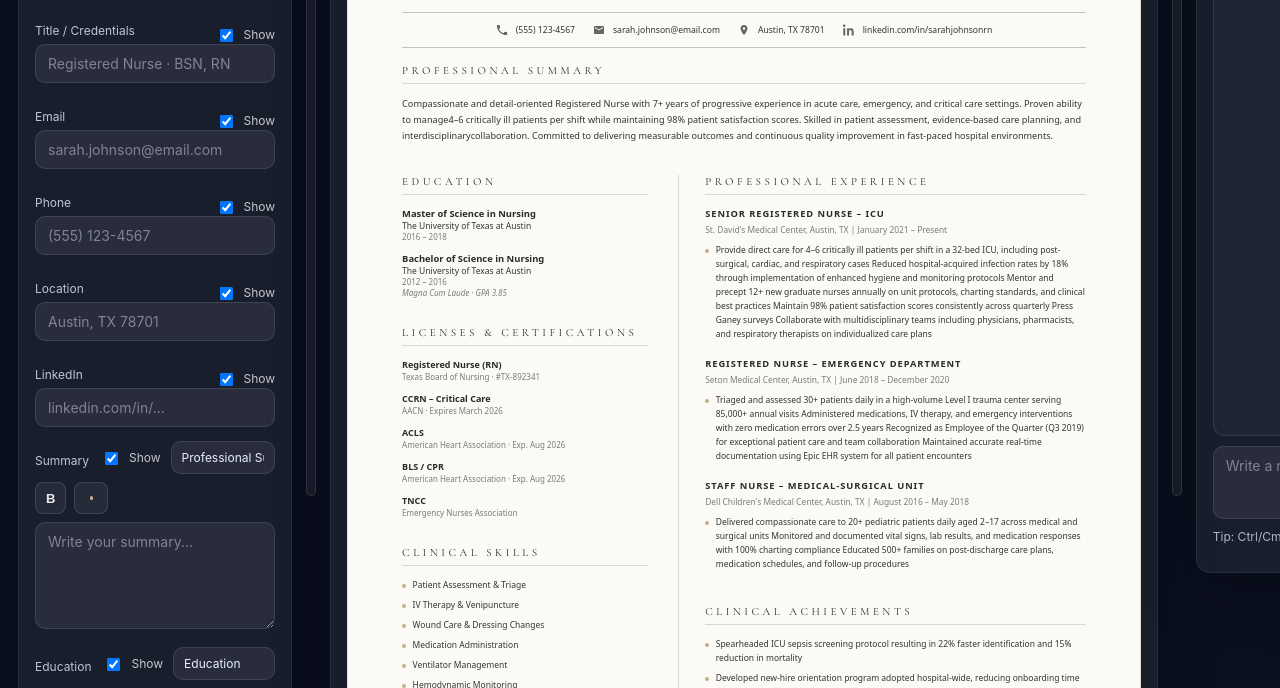
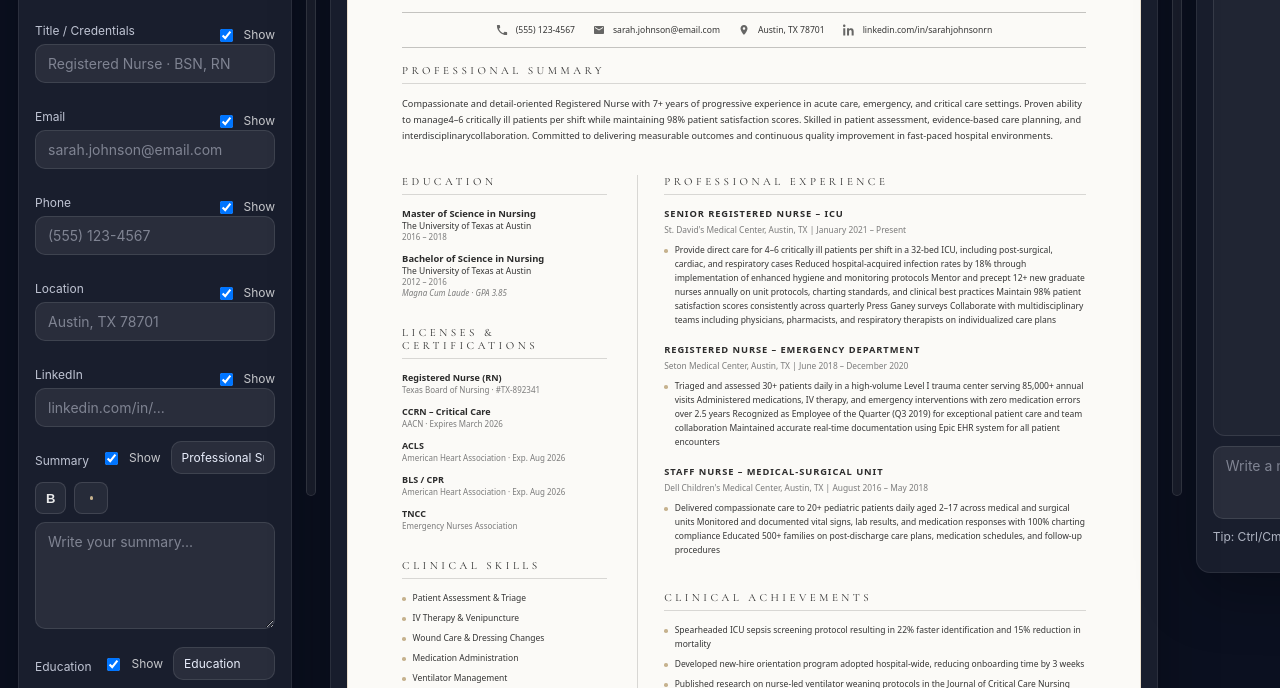
Before and after one commit to chrishn450/cv-builder, a website: page index.html in a window 1280 px wide. Shown: the part 261-949 px from the top of the page. Drawn offline with nearby package versions, Linux system fonts and the light colour scheme.

Commit message:
Update styles.css

```diff
--- a/styles.css
+++ b/styles.css
@@ -476,7 +476,7 @@ hr{
 
 /* ✅ gjør venstre kolonne litt “fullere”, flytter divider litt mot venstre */
 .cv .cv-left{
-  width: 36%;
+  width: 30%;
   display:flex;
   flex-direction:column;
   gap: var(--cv-section-gap);
```
